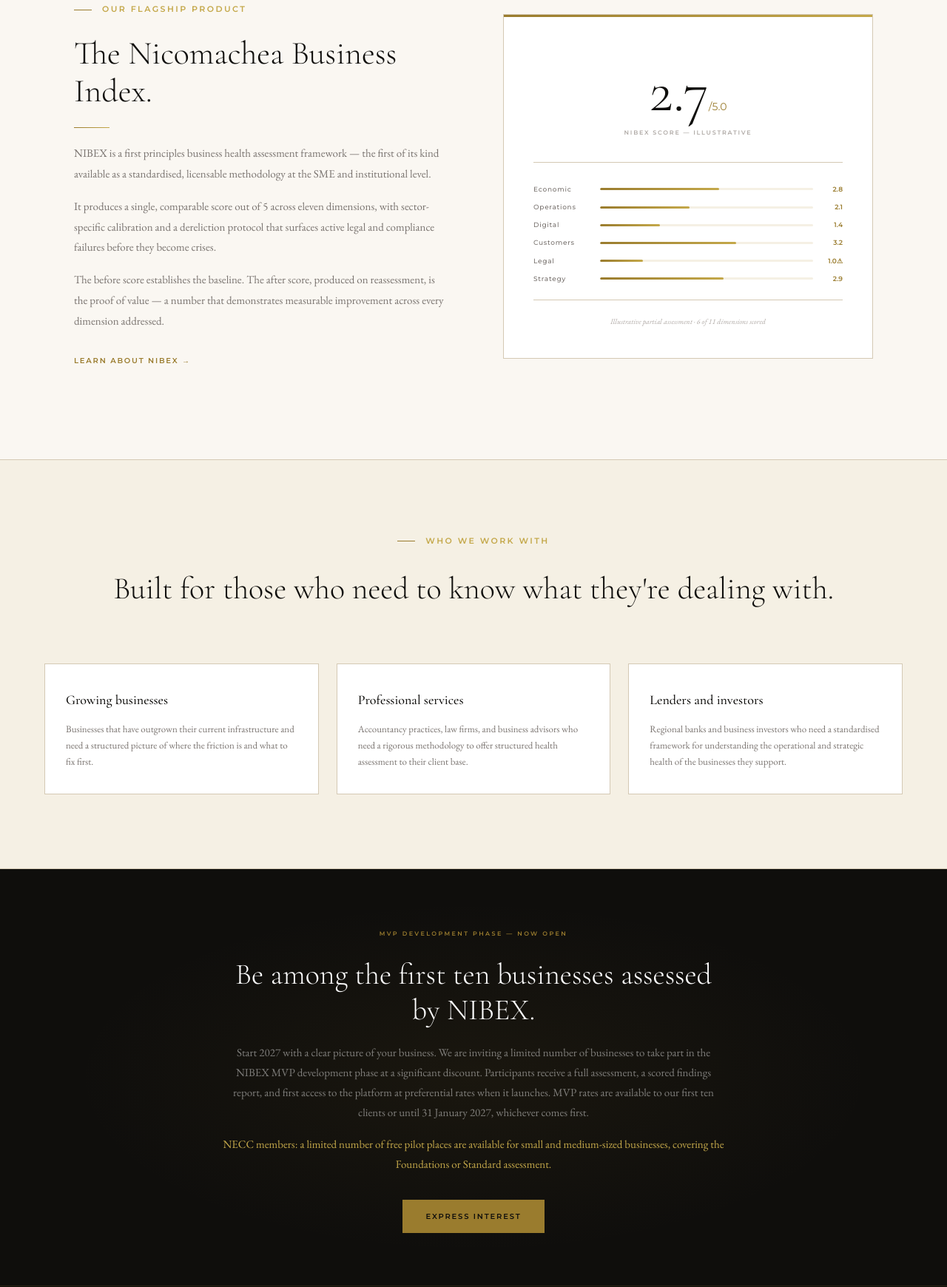
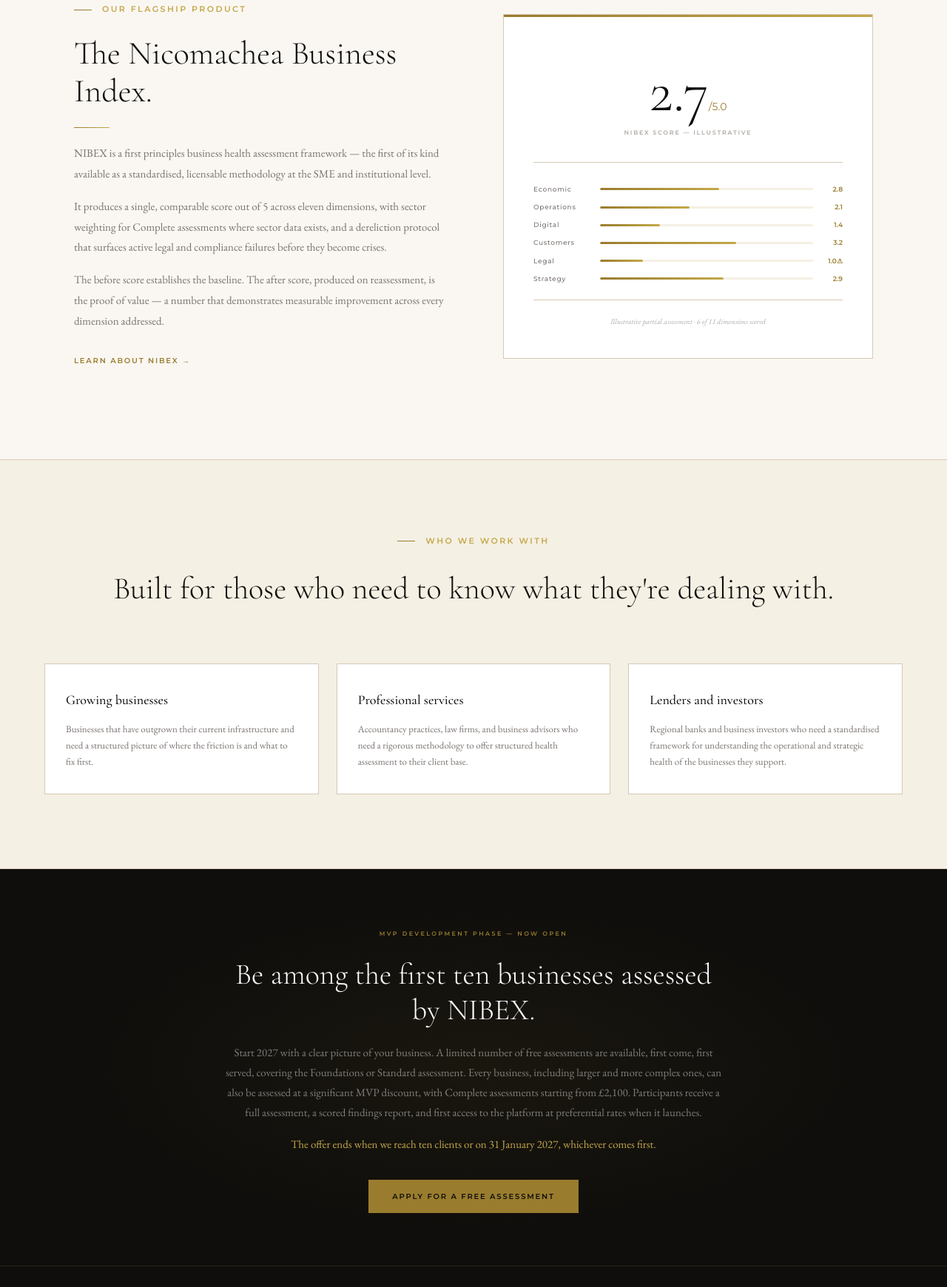
Before and after one commit to db001247/nicomachea-website, a plain HTML site: page index.html in a window 1280 px wide. Shown: the part 2480-4220 px from the top of the page at 74% size. Drawn offline with nearby package versions, Linux system fonts and the light colour scheme.

Commit message:
Add files via upload

```diff
--- a/index.html
+++ b/index.html
@@ -699,7 +699,7 @@
     <h2>The Nicomachea Business Index.</h2>
     <div class="rule-gold"></div>
     <p>NIBEX is a first principles business health assessment framework — the first of its kind available as a standardised, licensable methodology at the SME and institutional level.</p>
-    <p>It produces a single, comparable score out of 5 across eleven dimensions, with sector-specific calibration and a dereliction protocol that surfaces active legal and compliance failures before they become crises.</p>
+    <p>It produces a single, comparable score out of 5 across eleven dimensions, with sector weighting for Complete assessments where sector data exists, and a dereliction protocol that surfaces active legal and compliance failures before they become crises.</p>
     <p>The before score establishes the baseline. The after score, produced on reassessment, is the proof of value — a number that demonstrates measurable improvement across every dimension addressed.</p>
     <a href="nibex.html">Learn about NIBEX →</a>
   </div>
@@ -771,9 +771,9 @@
   <div class="mvp-inner">
     <div class="mvp-label">MVP Development Phase — Now Open</div>
     <div class="mvp-headline">Be among the first ten businesses assessed by NIBEX.</div>
-    <div class="mvp-body">Start 2027 with a clear picture of your business. We are inviting a limited number of businesses to take part in the NIBEX MVP development phase at a significant discount. Participants receive a full assessment, a scored findings report, and first access to the platform at preferential rates when it launches. MVP rates are available to our first ten clients or until 31 January 2027, whichever comes first.</div>
-    <div class="mvp-body" style="color:var(--gold-light);margin-top:-24px">NECC members: a limited number of free pilot places are available for small and medium-sized businesses, covering the Foundations or Standard assessment.</div>
-    <a href="contact.html" class="btn-primary">Express interest</a>
+    <div class="mvp-body">Start 2027 with a clear picture of your business. A limited number of free assessments are available, first come, first served, covering the Foundations or Standard assessment. Every business, including larger and more complex ones, can also be assessed at a significant MVP discount, with Complete assessments starting from £2,100. Participants receive a full assessment, a scored findings report, and first access to the platform at preferential rates when it launches.</div>
+    <div class="mvp-body" style="color:var(--gold-light);margin-top:-24px">The offer ends when we reach ten clients or on 31 January 2027, whichever comes first.</div>
+    <a href="contact.html?free" class="btn-primary">Apply for a free assessment</a>
   </div>
 </section>
 
```
Also changed, not shown: contact.html (+9 -8 lines).
